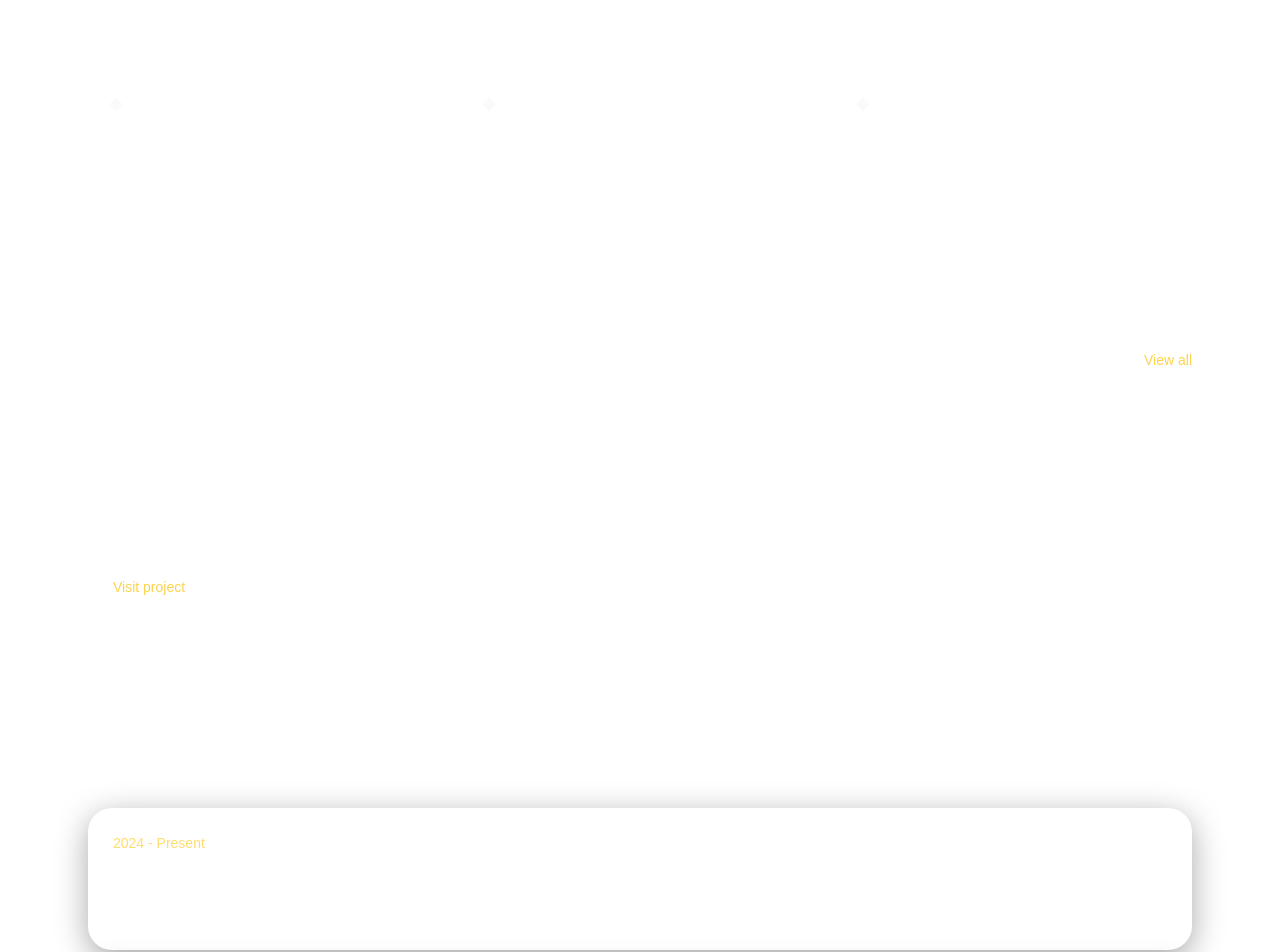
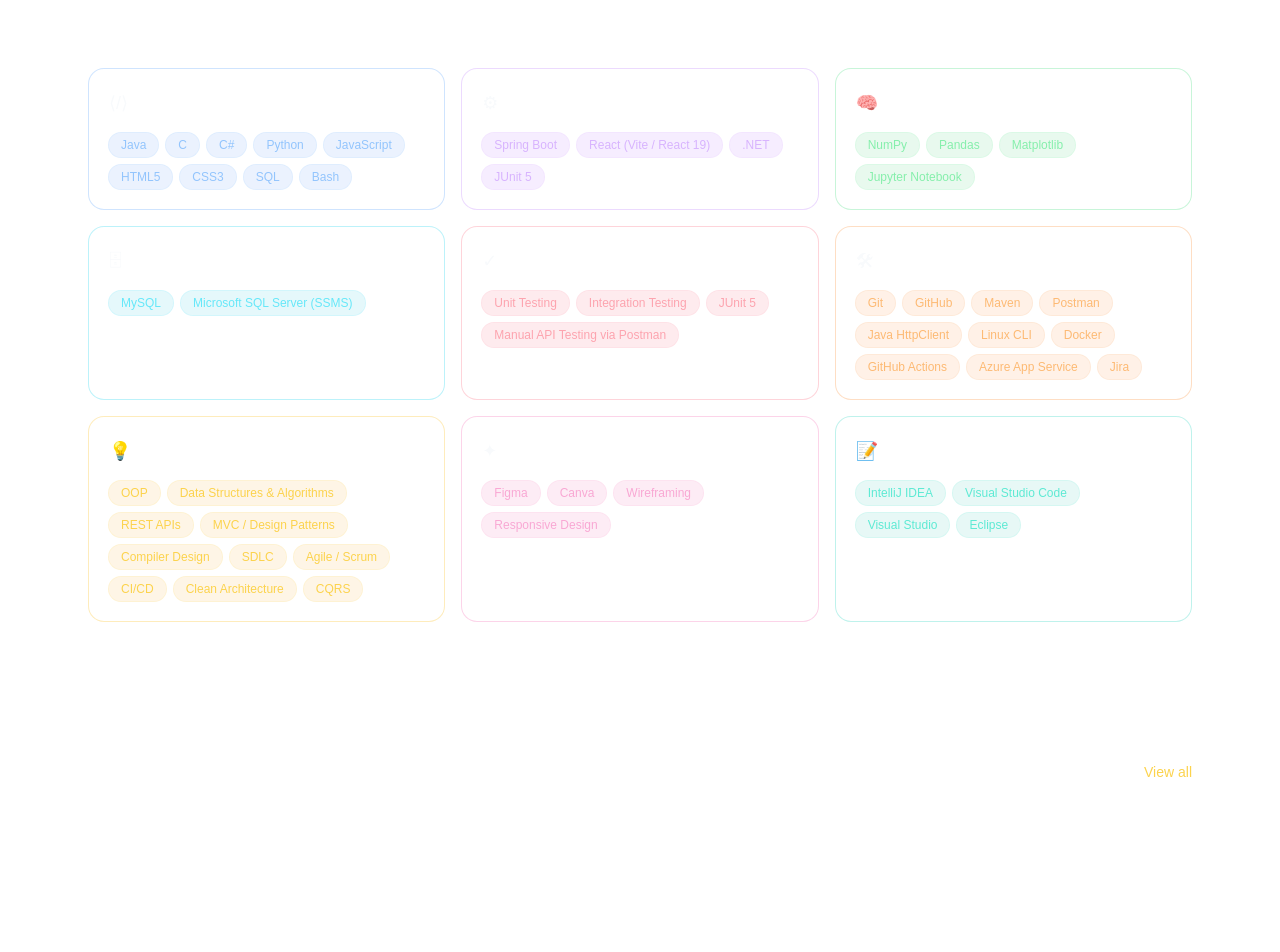
Before and after one commit to kaveen20030408/Kaveen_Gunarathna_Portfolio, a Next.js app: page / in a window 1280 px wide. Shown: the part 1420-2372 px from the top of the page. Built offline with nearby package versions, Linux system fonts and the light colour scheme.

Commit message:
Update: update experience and skill according to my info

```diff
--- a/src/data/experience.ts
+++ b/src/data/experience.ts
@@ -2,16 +2,17 @@
 
 export const experience: ExperienceItem[] = [
   {
-    role: "Frontend Developer",
-    company: "Freelance",
-    period: "2024 - Present",
+    role: "BSc (Hons) Computer Science",
+    company: "SLIIT University, Sri Lanka",
+    period: "2023 – Present",
     summary:
-      "Builds responsive web interfaces and personal portfolio experiences."
+      "Pursuing a Bachelor's degree in Computer Science with focus on software engineering, OOP, data structures & algorithms, compiler design, and database systems. Actively building projects using Java, Spring Boot, React, .NET, and Python."
   },
   {
-    role: "Software Engineering Intern",
-    company: "Startup Project",
-    period: "2023 - 2024",
-    summary: "Worked on UI features, API integration, and bug fixes."
+    role: "Personal Projects & Open Source",
+    company: "Self-directed Learning",
+    period: "2023 – Present",
+    summary:
+      "Built and deployed full-stack applications using Spring Boot, React (Vite / React 19), .NET, and MySQL. Practiced CI/CD with GitHub Actions, containerization with Docker, and cloud deployment on Azure App Service."
   }
 ];
--- a/src/data/skills.ts
+++ b/src/data/skills.ts
@@ -2,15 +2,39 @@
 
 export const skills: SkillGroup[] = [
   {
-    category: "Frontend",
-    items: ["React", "Next.js", "TypeScript", "Tailwind CSS"]
+    category: "Languages",
+    items: ["Java", "C", "C#", "Python", "JavaScript", "HTML5", "CSS3", "SQL", "Bash"]
   },
   {
-    category: "Backend",
-    items: ["Node.js", "Express", "REST APIs"]
+    category: "Frameworks",
+    items: ["Spring Boot", "React (Vite / React 19)", ".NET", "JUnit 5"]
   },
   {
-    category: "Tools",
-    items: ["Git", "Figma", "VS Code", "Postman"]
+    category: "AI / ML",
+    items: ["NumPy", "Pandas", "Matplotlib", "Jupyter Notebook"]
+  },
+  {
+    category: "Databases",
+    items: ["MySQL", "Microsoft SQL Server (SSMS)"]
+  },
+  {
+    category: "Testing",
+    items: ["Unit Testing", "Integration Testing", "JUnit 5", "Manual API Testing via Postman"]
+  },
+  {
+    category: "Tools & DevOps",
+    items: ["Git", "GitHub", "Maven", "Postman", "Java HttpClient", "Linux CLI", "Docker", "GitHub Actions", "Azure App Service", "Jira"]
+  },
+  {
+    category: "Concepts",
+    items: ["OOP", "Data Structures & Algorithms", "REST APIs", "MVC / Design Patterns", "Compiler Design", "SDLC", "Agile / Scrum", "CI/CD", "Clean Architecture", "CQRS"]
+  },
+  {
+    category: "UI / UX",
+    items: ["Figma", "Canva", "Wireframing", "Responsive Design"]
+  },
+  {
+    category: "IDEs & Editors",
+    items: ["IntelliJ IDEA", "Visual Studio Code", "Visual Studio", "Eclipse"]
   }
 ];
```
